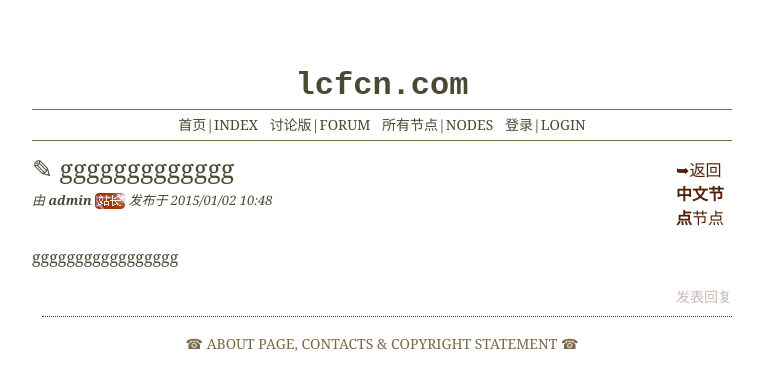
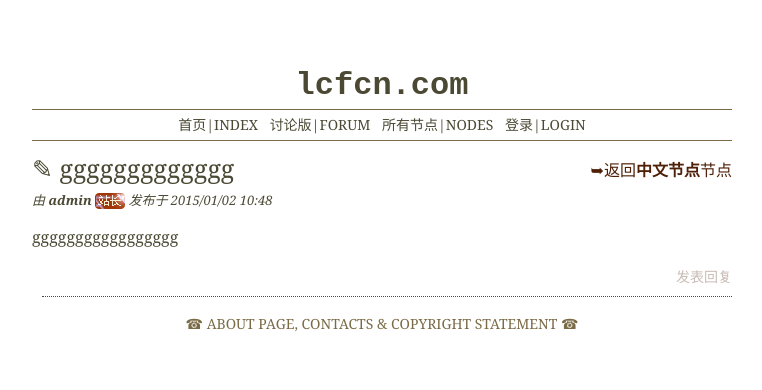
Before and after one commit to iceriverho/lcforum, a Django app: page /forum/thread/9/ in a window 1280 px wide. Shown: the top 390 px of the page, without its empty margins (258-1020 px from the left). Run offline with Django 3.2, Linux system fonts and the light colour scheme; data comes from the database, SQL or seed files in the repository.

Commit message:
fixed a bug in stylesheet

```diff
--- a/forum/static/forum/mainstyle.css
+++ b/forum/static/forum/mainstyle.css
@@ -131,7 +131,6 @@ a:visited {
 #thread-head-r {
     float: right;
     padding-top: 0.4em;
-    max-width: 56px;
 }
 
 #thread-head-t {
```
